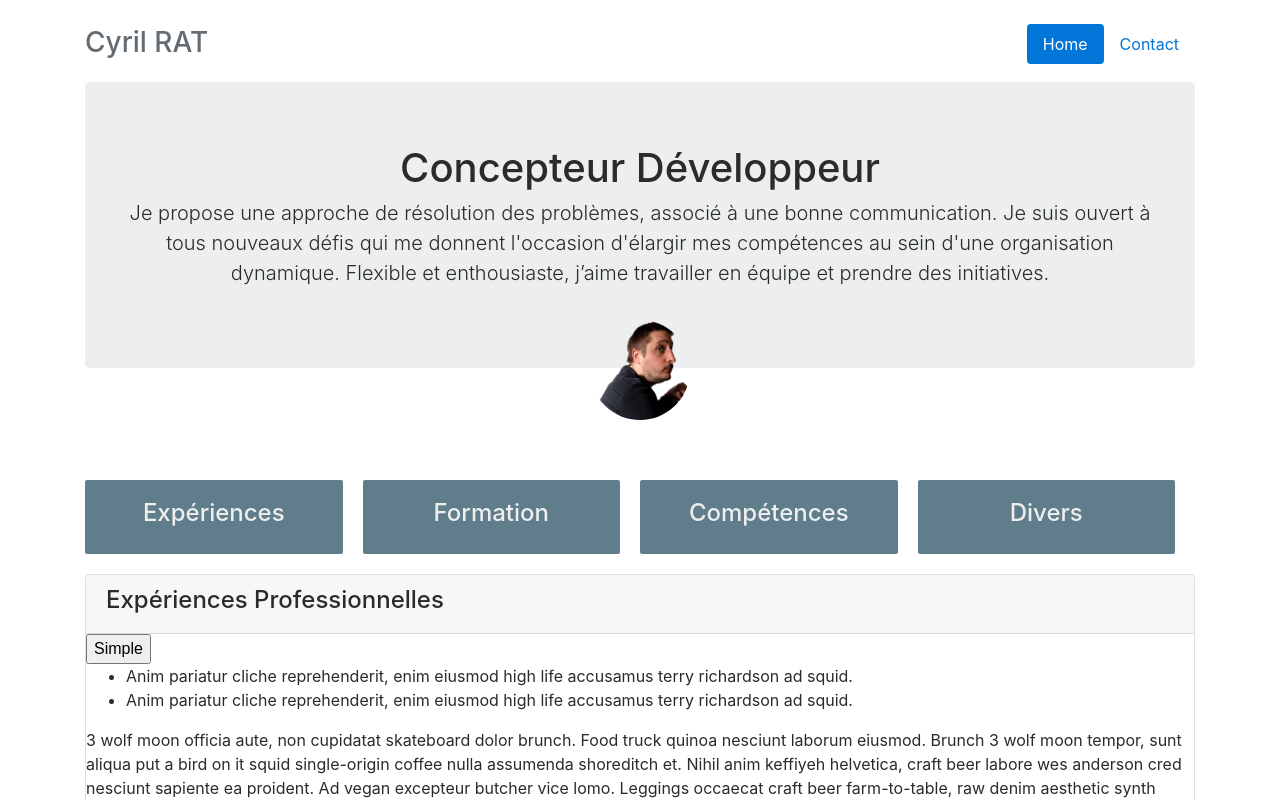
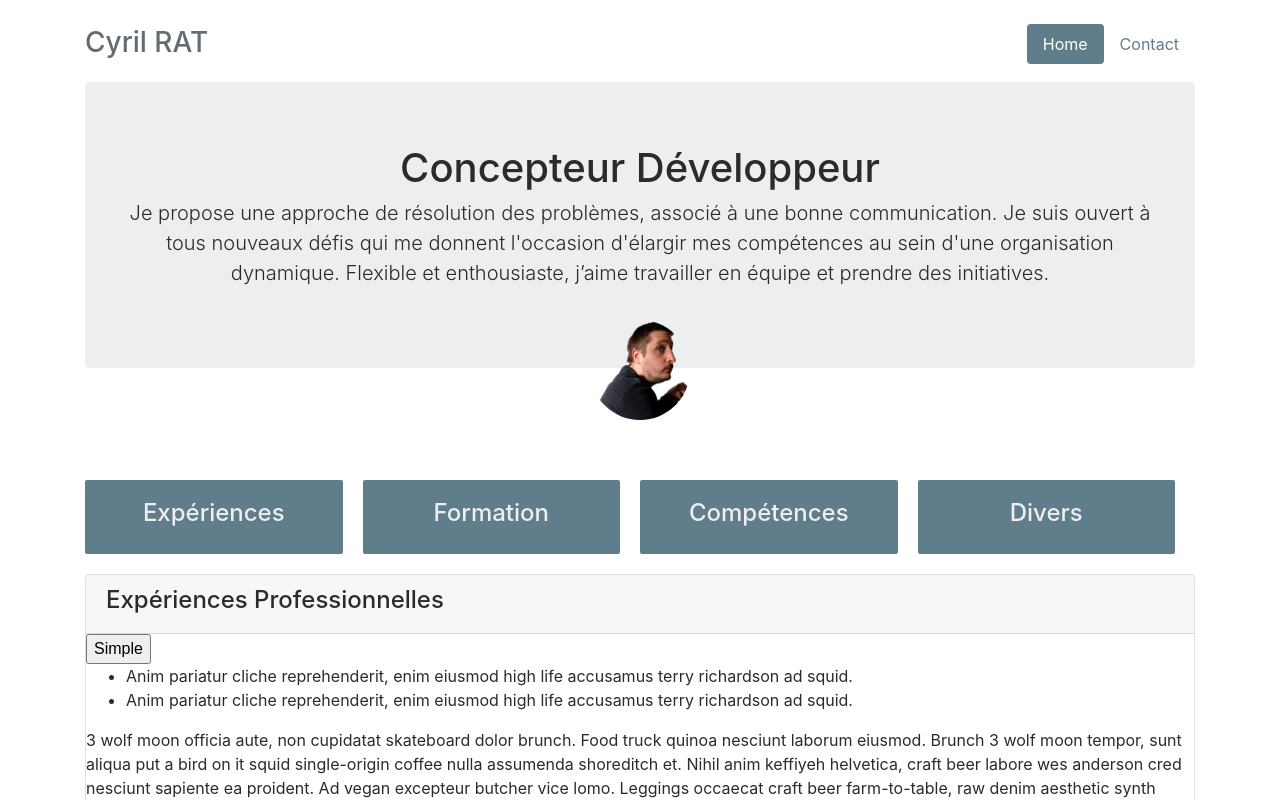
Before and after one commit to cyroul82/CvWebAngular, an Angular app: page /home in a window 1280 px wide. Shown: the top 800 px of the page. Built offline with nearby package versions, Linux system fonts and the light colour scheme.

Commit message:
working on routing

```diff
--- a/src/app/app.component.css
+++ b/src/app/app.component.css
@@ -35,10 +35,17 @@ h1{
 
 }
 
-a {
 
-  text-decoration: none;
+.text-muted{
+  padding-top: 0.1em;
+}
 
+.nav-link.active {
+  background-color: #607D8B;
+}
+
+a{
+  color : #607D8B;
 }
 
 *, *:after, *:before {
@@ -53,7 +60,7 @@ a {
 
 h3 {
 
-  text-align: center; margin-bottom: 0;
+  /*text-align: center; margin-bottom: 0;*/
 
 }
 
--- a/src/app/app.component.html
+++ b/src/app/app.component.html
@@ -1,5 +1,17 @@
 
-<app-topMenu></app-topMenu>
+<div class="header clearfix">
+  <nav>
+    <ul class="nav nav-pills float-right">
+      <li class="nav-item">
+        <a class="nav-link active" routerLink="/home" href="#">Home</a>
+      </li>
+      <li class="nav-item">
+        <a class="nav-link" routerLink="/contact" href="#">Contact</a>
+      </li>
+    </ul>
+  </nav>
+  <h3 class="text-muted">Cyril RAT</h3>
+</div>
 <div class="jumbotron">
   <h1>{{jumbotronTitle}}</h1>
   <p class="lead">
@@ -69,3 +81,4 @@
     </ngb-panel>
   </ngb-accordion>
 </div>
+<router-outlet></router-outlet>
--- a/src/app/app.component.ts
+++ b/src/app/app.component.ts
@@ -28,6 +28,6 @@ export class AppComponent implements OnInit {
     }
 
     getCategories(): void{
-      this.categories = this.categorieService.getCategories();
+      this.categorieService.getCategories().then(categories=> this.categories = categories);
     }
 }
--- /dev/null
+++ b/src/app/app.contactComponent.html
@@ -0,0 +1 @@
+<h1>salut</h1>
--- a/src/app/app.module.ts
+++ b/src/app/app.module.ts
@@ -5,18 +5,35 @@ import {NgbModule} from '@ng-bootstrap/ng-bootstrap';
 import { FormsModule } from '@angular/forms';
 import { HttpModule } from '@angular/http';
 
+import { RouterModule }   from '@angular/router';
+
 import { AppComponent } from './app.component';
-import {TopMenuComponent} from './app.topMenuComponent';
+import {ContactComponent} from './app.contactComponent';
 
 @NgModule({
   declarations: [
-    AppComponent, TopMenuComponent
+    AppComponent, ContactComponent
   ],
   imports: [
     BrowserModule,
     FormsModule,
     HttpModule,
-    NgbModule.forRoot()
+    NgbModule.forRoot(),
+    RouterModule.forRoot([
+      {
+        path: '',
+        redirectTo: '/home',
+        pathMatch: 'full'
+      },
+      {
+        path: 'home',
+        component: AppComponent
+      },
+      {
+        path:'contact',
+        component: ContactComponent
+      }
+    ])
   ],
   providers: [],
   bootstrap: [AppComponent]
--- a/src/app/app.topMenuComponent.css
+++ /dev/null
@@ -1,3 +0,0 @@
-.text-muted{
-  padding-top: 0.1em;
-}
--- a/src/app/app.topMenuComponent.html
+++ /dev/null
@@ -1,13 +0,0 @@
-<div class="header clearfix">
-  <nav>
-    <ul class="nav nav-pills float-right">
-      <li class="nav-item">
-        <a class="nav-link active" href="#">Home</a>
-      </li>
-      <li class="nav-item">
-        <a class="nav-link" href="#">Contact</a>
-      </li>
-    </ul>
-  </nav>
-  <h3 class="text-muted">Cyril RAT</h3>
-</div>
--- a/src/app/categorie.service.ts
+++ b/src/app/categorie.service.ts
@@ -4,7 +4,7 @@ import {CATEGORIES} from './mock-categories'
 
 @Injectable()
 export class CategorieService{
-  getCategories(): Categorie[]{
-    return CATEGORIES;
+  getCategories(): Promise<Categorie[]>{
+    return Promise.resolve(CATEGORIES);
   }
 }
```
Also changed, not shown: src/app/app.contactComponent.ts (added, +10 -0 lines), src/app/app.routing-module.ts (added, +15 -0 lines), src/app/app.topMenuComponent.ts (deleted, +0 -10 lines), src/app/app.contactComponent.css (added).
